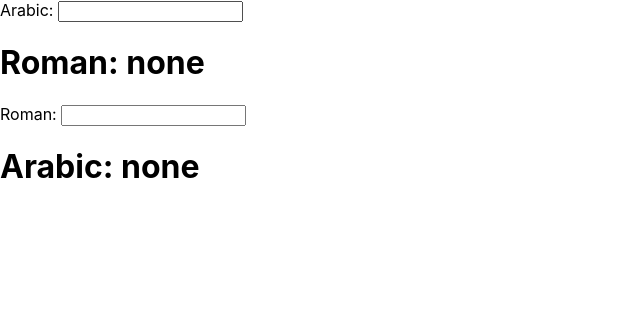
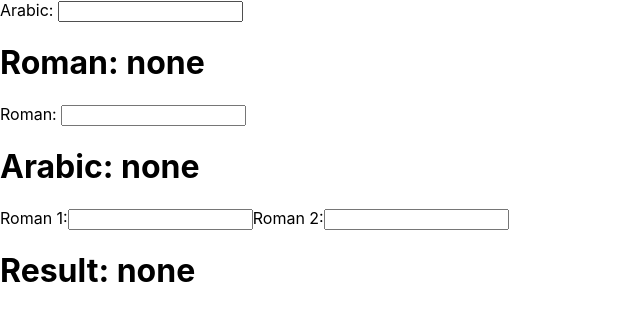
Before and after one commit to arturPabjanczyk/kursReacta_week_04_to-roman-converter, a React (Create React App) app: page / in a window 1280 px wide. Shown: the top 320 px of the page, without its empty margins (0-640 px from the left). Built offline with nearby package versions, Linux system fonts and the light colour scheme.

Commit message:
Shows LI in result when first number is I and second number is L

```diff
--- a/src/App.js
+++ b/src/App.js
@@ -2,12 +2,14 @@ import React from 'react';
 import './App.css';
 import RomanConverter from "./components/RomanConverter";
 import ArabicConverter from "./components/ArabicConverter";
+import RomanNumbersAdder from "./components/RomanNumbersAdder";
 
 function App() {
     return (
         <>
             <RomanConverter/>
             <ArabicConverter/>
+            <RomanNumbersAdder/>
         </>
     );
 }
--- a/src/components/RomanNumbersAdder.js
+++ b/src/components/RomanNumbersAdder.js
@@ -1,4 +1,5 @@
 import React from "react";
+import {addTwoRomans, isRoman,} from "../lib/converters";
 
 class RomanNumbersAdder extends React.Component {
     state = {
@@ -7,21 +8,36 @@ class RomanNumbersAdder extends React.Component {
         result: null
     }
     handleFirstNumberChange = (event) => {
-        if (this.state.number_2 === null) {
-            if (event.target.value == "I")
-                this.setState({
-                    result: "I"
-                })
+        let result, number_1;
+        number_1 = event.target.value;
+        if (!isRoman(number_1)) {
+            this.setState({result: "One or both numbers are not roman numbers"});
+            return;
         }
+        const {number_2} = this.state;
+        if (number_2 === null) {
+            result = number_1;
+        } else {
+            result = addTwoRomans(number_1, number_2);
+        }
+        this.setState({result, number_1})
     }
     handleSecondNumberChange = (event) => {
-        if (this.state.number_1 === null) {
-            if (event.target.value == "L")
-                this.setState({
-                    result: "L"
-                })
+        let result, number_2;
+        number_2 = event.target.value;
+        if (!isRoman(number_2)) {
+            this.setState({result: "One or both numbers are not roman numbers"});
+            return;
         }
+        const {number_1} = this.state;
+        if (number_1 === null) {
+            result = number_2;
+        } else {
+            result = addTwoRomans(number_1, number_2);
+        }
+        this.setState({result, number_2})
     }
+
     render() {
         return (
             <>
--- a/src/lib/converters.js
+++ b/src/lib/converters.js
@@ -49,4 +49,8 @@ function isRoman(roman) {
     return (new RegExp("^M{0,3}(CM|CD|D?C{0,3})(XC|XL|L?X{0,3})(IX|IV|V?I{0,3})$")).test(roman);
 }
 
-export {toRoman, toArabic};
+function addTwoRomans(number_1, number_2) {
+    return toRoman(toArabic(number_1) + toArabic(number_2));
+}
+
+export {addTwoRomans, isRoman, toRoman, toArabic};
```
Also changed, not shown: 1 other file (tests, documents, lock files or other folders).
